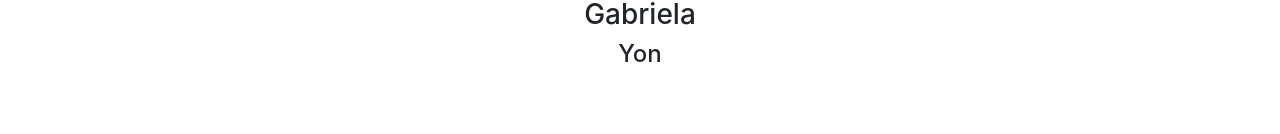
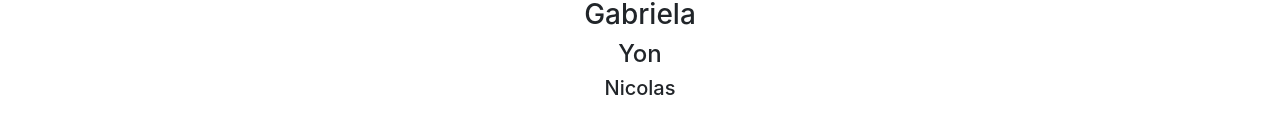
Before and after one commit to creator-krixus/proyecto_final, a React (Create React App) app in the folder frontend/: page / in a window 1280 px wide. Shown: the part 248-382 px from the top of the page. Built offline with nearby package versions, Linux system fonts and the light colour scheme; the HTML template or start-up script is replaced by a standard one.

Commit message:
feature: add name Nicolas

```diff
--- a/frontend/src/components/home/Home.jsx
+++ b/frontend/src/components/home/Home.jsx
@@ -8,6 +8,7 @@ export default function Home() {
             <h3>Maritza</h3>
             <h3>Gabriela</h3>
             <h4>Yon</h4>
+            <h5>Nicolas</h5>
         </div>
     )
 }
```
